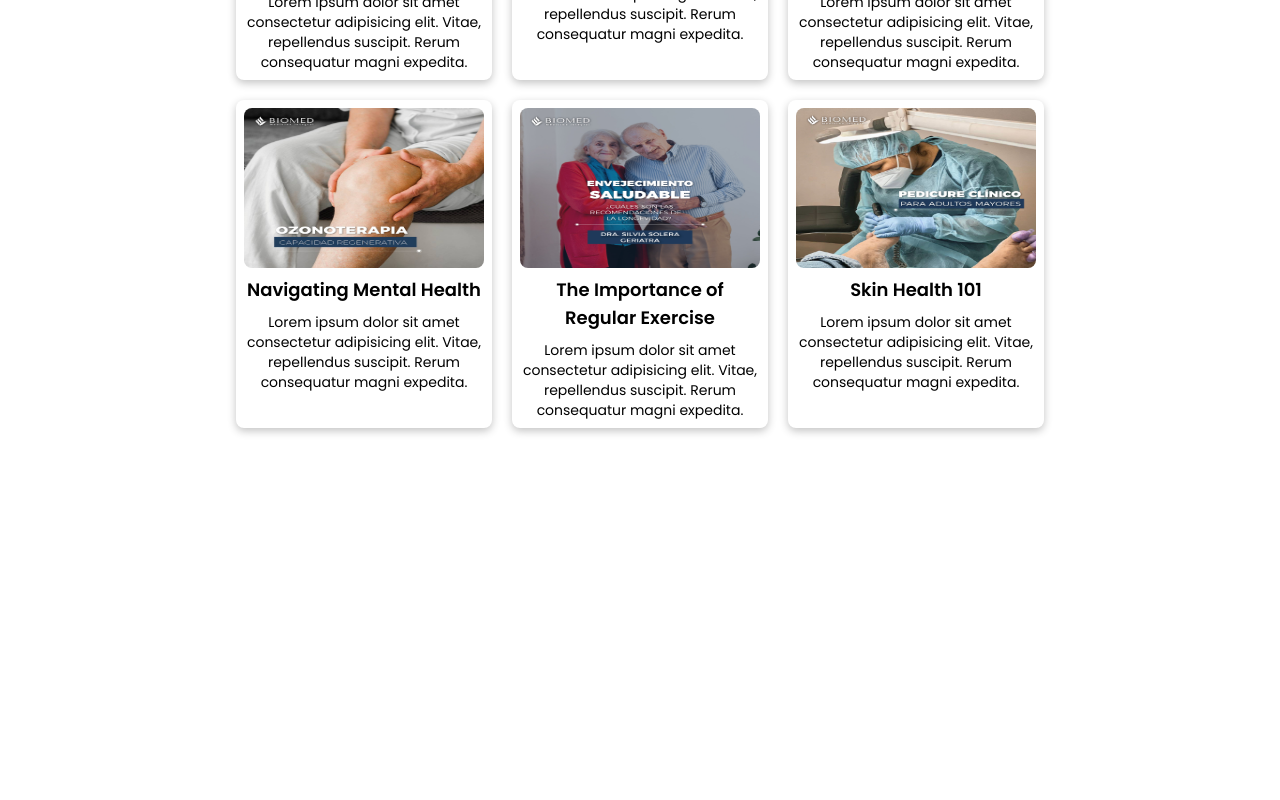
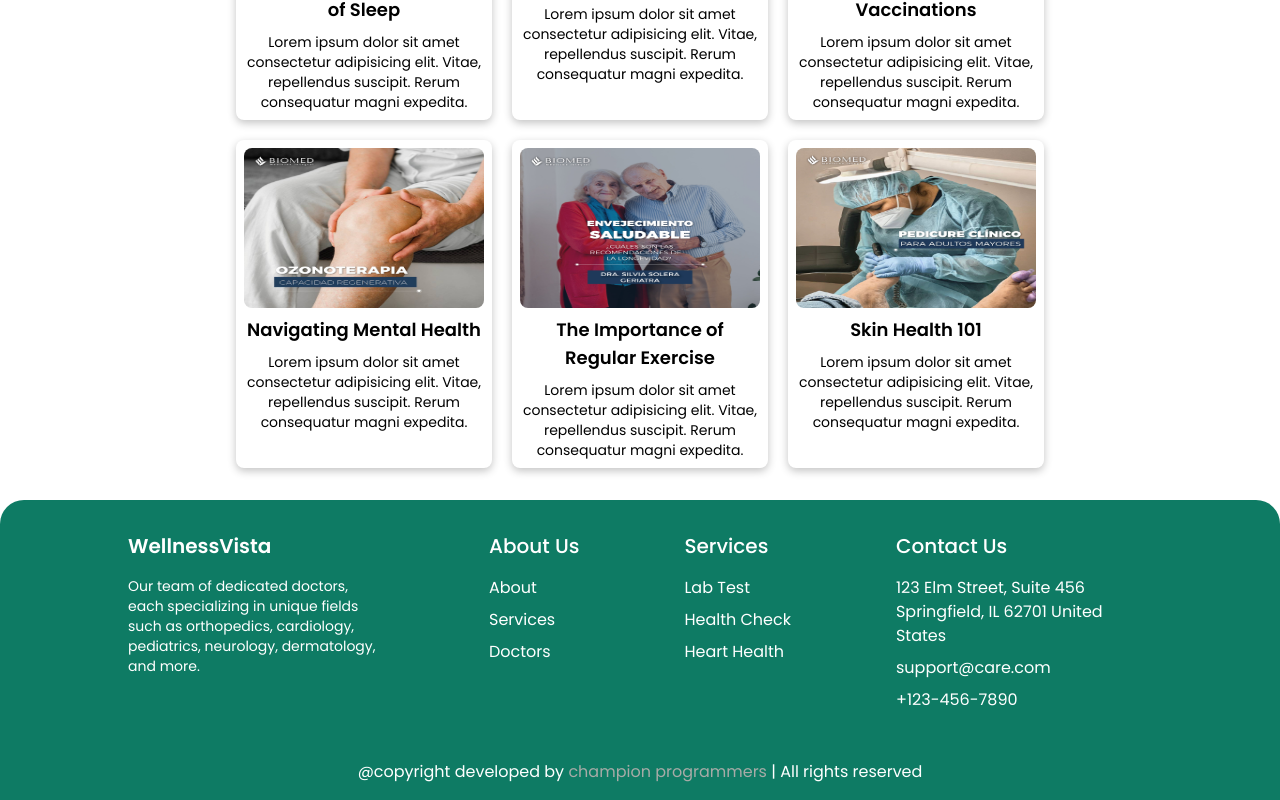
Before and after one commit to thecarlosotxoa/biomed, a React (Vite) app: page / in a window 1280 px wide. Shown: the part 3648-4448 px from the top of the page. Before the commit the page ends 4108 px from the top, so only its background shows below. Built offline with nearby package versions, Linux system fonts and the light colour scheme.

Commit message:
footer component

```diff
--- a/src/App.jsx
+++ b/src/App.jsx
@@ -5,6 +5,7 @@
 import Services from "./components/Services";
 import Doctors from "./components/Doctors";
 import Blogs from "./components/Blogs";
+import Footer from "./components/Footer";
 
 const App = () => {
   return (
@@ -30,6 +31,8 @@
         <div id="blog">
           <Blogs />
         </div>
+
+        <Footer />
       </main>
     </>
   );
--- a/src/components/Blogs.jsx
+++ b/src/components/Blogs.jsx
@@ -14,7 +14,7 @@
       <div className=" flex flex-col items-center lg:flex-row justify-between">
         <div>
           <h1 className=" text-4xl font-semibold text-center lg:text-start">
-            Latest Post
+            Renueva tu cuerpo en un espacio diseñado para tu bienestar total.
           </h1>
           <p className=" mt-2 text-center lg:text-start">
             Lorem ipsum dolor sit, amet consectetur adipisicing elit. Natus,
@@ -22,7 +22,7 @@
           </p>
         </div>
         <div className=" mt-4 lg:mt-0">
-          <Button title="Our Articles" />
+          <Button title="Conozca mas sobre nosotros" />
         </div>
       </div>
       <div className=" my-8">
--- /dev/null
+++ b/src/components/Footer.jsx
@@ -0,0 +1,106 @@
+import React from "react";
+import { Link } from "react-scroll";
+
+const Footer = () => {
+  return (
+    <div className="bg-bioGreen text-white rounded-t-3xl mt-8 md:mt-0">
+      <div className="flex flex-col md:flex-row justify-between p-8 md:px-32 px-5">
+        <div className="w-full md:w-1/4">
+          <h1 className="font-semibold text-xl pb-4">WellnessVista</h1>
+          <p className="text-sm">
+            Our team of dedicated doctors, each specializing in unique fields
+            such as orthopedics, cardiology, pediatrics, neurology, dermatology,
+            and more.
+          </p>
+        </div>
+        <div>
+          <h1 className="font-medium text-xl pb-4 pt-5 md:pt-0">About Us</h1>
+          <nav className="flex flex-col gap-2">
+            <Link
+              to="about"
+              spy={true}
+              smooth={true}
+              duration={500}
+              className="hover:text-hoverColor transition-all cursor-pointer"
+            >
+              About
+            </Link>
+            <Link
+              to="services"
+              spy={true}
+              smooth={true}
+              duration={500}
+              className="hover:text-hoverColor transition-all cursor-pointer"
+            >
+              Services
+            </Link>
+            <Link
+              to="doctors"
+              spy={true}
+              smooth={true}
+              duration={500}
+              className="hover:text-hoverColor transition-all cursor-pointer"
+            >
+              Doctors
+            </Link>
+          </nav>
+        </div>
+        <div>
+          <h1 className="font-medium text-xl pb-4 pt-5 md:pt-0">Services</h1>
+          <nav className="flex flex-col gap-2">
+            <Link
+              to="services"
+              spy={true}
+              smooth={true}
+              duration={500}
+              className="hover:text-hoverColor transition-all cursor-pointer"
+            >
+              Lab Test
+            </Link>
+            <Link
+              to="services"
+              spy={true}
+              smooth={true}
+              duration={500}
+              className="hover:text-hoverColor transition-all cursor-pointer"
+            >
+              Health Check
+            </Link>
+            <Link
+              to="services"
+              spy={true}
+              smooth={true}
+              duration={500}
+              className="hover:text-hoverColor transition-all cursor-pointer"
+            >
+              Heart Health
+            </Link>
+          </nav>
+        </div>
+        <div className="w-full md:w-1/4">
+          <h1 className="font-medium text-xl pb-4 pt-5 md:pt-0">Contact Us</h1>
+          <nav className="flex flex-col gap-2">
+            <Link to="/" spy={true} smooth={true} duration={500}>
+              123 Elm Street, Suite 456 Springfield, IL 62701 United States
+            </Link>
+            <Link to="/" spy={true} smooth={true} duration={500}>
+              support@care.com
+            </Link>
+            <Link to="/" spy={true} smooth={true} duration={500}>
+              +123-456-7890
+            </Link>
+          </nav>
+        </div>
+      </div>
+      <div>
+        <p className="text-center py-4">
+          @copyright developed by
+          <span className=" text-hoverColor"> champion programmers</span> | All
+          rights reserved
+        </p>
+      </div>
+    </div>
+  );
+};
+
+export default Footer;
```
